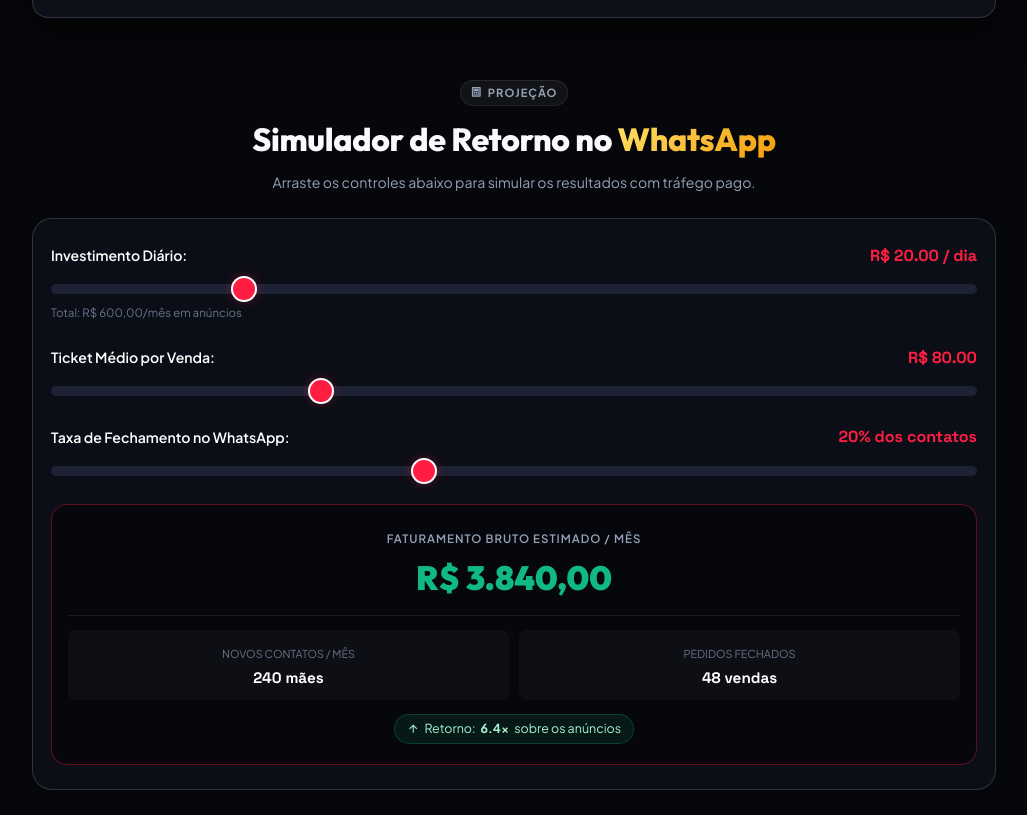
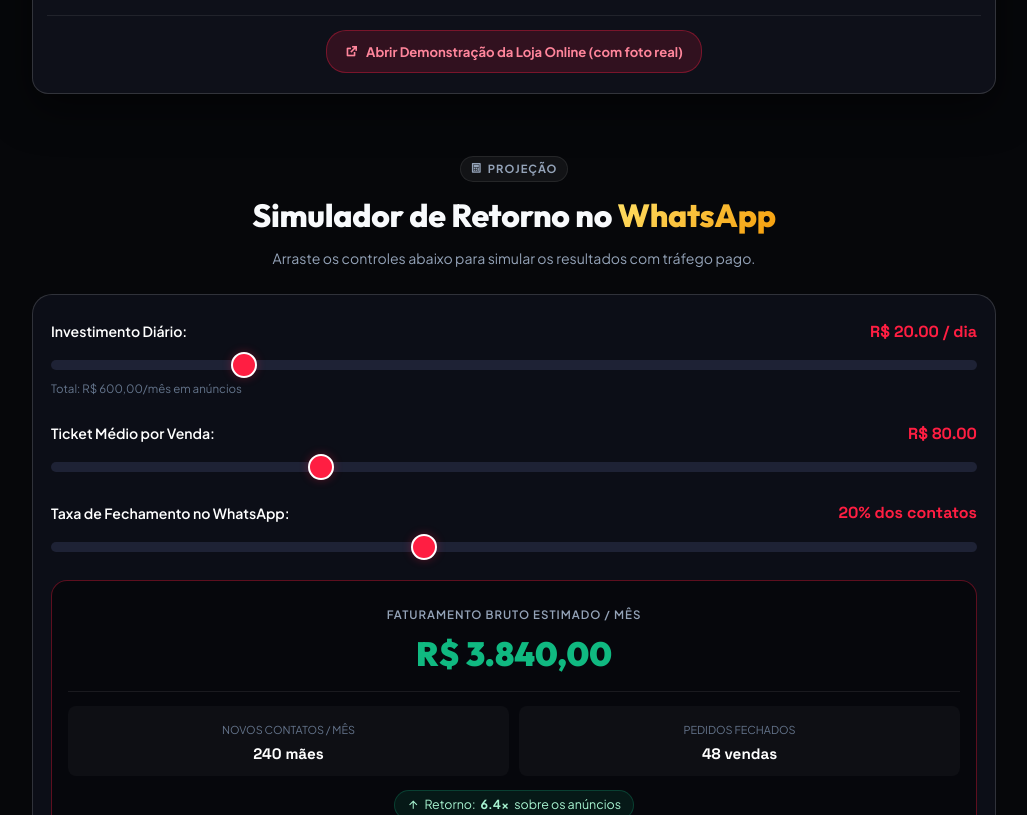
Before and after one commit to gabriellimakkf123-ui/vertex-digital, a website built with Vite: page plano-monalisa.html in a window 1280 px wide. Shown: the part 2204-3019 px from the top of the page, without its empty margins (126-1153 px from the left). Built offline with nearby package versions, Linux system fonts and the light colour scheme.

Commit message:
feat: vincular demonstracao da loja real na proposta monalisa

```diff
--- a/plano-monalisa.html
+++ b/plano-monalisa.html
@@ -1062,6 +1062,12 @@
                 <a href="#proposta" class="btn-order-wa"><i class="ri-whatsapp-line"></i> Pedir no WhatsApp</a>
               </div>
             </div>
+
+            <div style="margin-top: 18px; padding-top: 14px; border-top: 1px solid var(--border-subtle);">
+              <a href="https://www.somosvertexdigital.com.br/monalisa.html" target="_blank" style="display: inline-flex; align-items: center; justify-content: center; gap: 8px; background: rgba(255, 30, 66, 0.15); border: 1px solid var(--border-red); color: #ff859b; font-size: 0.82rem; font-weight: 700; padding: 10px 18px; border-radius: 20px; text-decoration: none;">
+                <i class="ri-external-link-line"></i> <span>Abrir Demonstração da Loja Online (com foto real)</span>
+              </a>
+            </div>
           </div>
         </div>
 
```
Also changed, not shown: dist/plano-monalisa.html.
